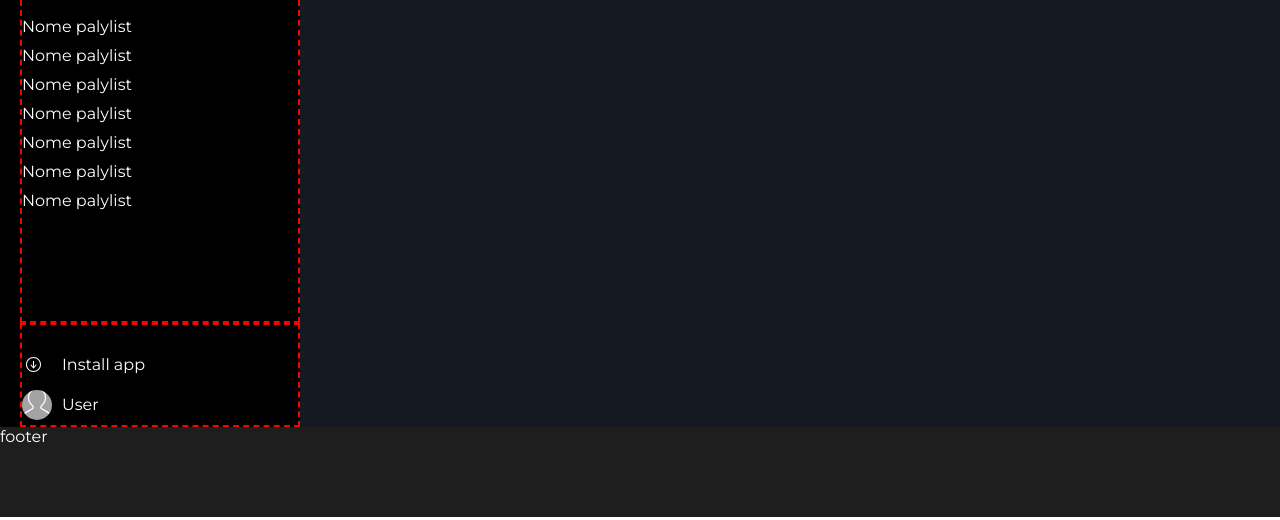
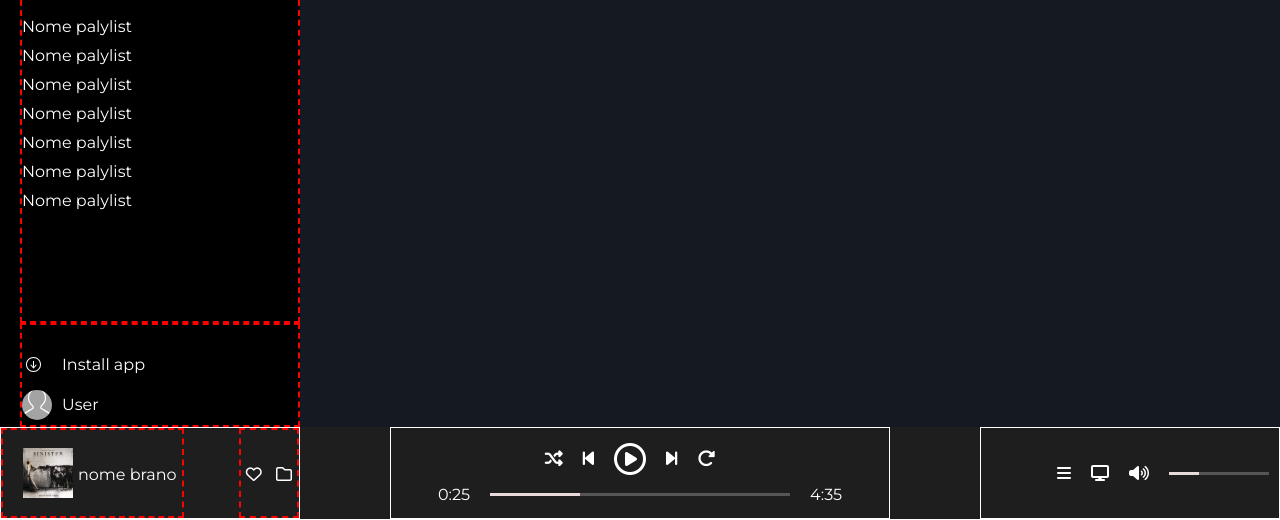
Before and after one commit to Adriatik-Berdufi/html-css-spotifyweb, a plain HTML site: page index.html in a window 1280 px wide. Shown: the part 283-803 px from the top of the page. Drawn offline with Linux system fonts and the light colour scheme.

Commit message:
feat : add footer

```diff
--- a/css/style.css
+++ b/css/style.css
@@ -240,8 +240,97 @@ main{
 
 
 
-/** FOOTER **/
+/***********************/
+/**      FOOTER       **/
+/***********************/
 .footer {
   min-height: var(--footer-height);
   background-color: var(--bcg-footer);
+  justify-content: space-between;
 }
+.footer > div {
+  min-height: var(--footer-height);
+  border: 1px solid white;
+}
+/***************/
+/***  Track  ***/
+/***************/
+.footer .track{
+  min-width: 300px;
+  justify-content: space-between;
+  align-items: center;
+}
+.footer .track > div {
+  height: var(--footer-height);
+  line-height: var(--footer-height);
+  border: 2px dashed red;
+}
+.footer .track i{
+  margin: 0 5px;
+}
+.footer .track img{
+  margin-top: auto;
+  margin-bottom: auto;
+  height: 50px;
+}
+.track-data{
+  padding-left: 20px;
+}
+.track-data > div {
+  margin-right: 5px;
+}
+
+/***************/
+/**progress-track**/
+/***************/
+.footer .progress-track{
+  min-width: 500px;
+  flex-direction: column;
+  align-items: center;
+  justify-content: center;
+}
+.play-icon{
+  align-items: center;
+  margin-bottom: 10px;
+}
+.progress-track i {
+  font-size: 18px;
+  margin-right: 20px;
+}
+.progress-track i.fa-circle-play{
+  font-size: 32px;
+}
+
+.progress-container{
+  align-items: center;
+}
+.progress-container > div {
+  margin: 0 10px;
+}
+.progress-bar{
+  min-width: 300px;
+  height: 3px;
+  background-color: rgb(86, 85, 85);
+}
+.progress-bar-progress{
+  width: 30%;
+  height: 3px;
+  background-color: rgb(232, 218, 218);
+}
+/***************/
+/***volume-track***/
+/***************/
+.footer .volume-track{
+  min-width: 300px;
+  justify-content: end;
+  align-items: center;
+}
+.footer .volume-track:last-child div{
+  margin-right: 10px;
+}
+.footer .volume-track > div{
+  margin-left: 10px;
+}
+.volume-track .progress-bar{
+  min-width: 100px;
+}
--- a/index.html
+++ b/index.html
@@ -97,8 +97,41 @@
           </section>
         </div>
       </main>
-      <footer class="footer">
-        <div class="">footer</div>
+      <footer class="footer flex">
+        <div class="track flex">
+          <div class="track-data flex">
+            <div class="flex"><img src="./img/sinister.jpeg" alt=""></div>
+            <div>nome brano</div>
+          </div>
+          <div>
+            <i class="fa-regular fa-heart"></i>
+            <i class="fa-regular fa-folder"></i>
+          </div>
+        </div>
+        <div class="progress-track flex">
+          <div class="play-icon flex">
+            <i class="fa-solid fa-shuffle"></i>
+            <i class="fa-solid fa-backward-step"></i>
+            <i class="fa-regular fa-circle-play"></i>
+            <i class="fa-solid fa-forward-step"></i>
+            <i class="fa-solid fa-rotate-right"></i>
+          </div>
+          <div class="progress-container flex">
+            <div>0:25</div>
+            <div class="progress-bar">
+              <div class="progress-bar-progress" ></div>
+            </div>
+            <div>4:35</div>
+          </div>
+        </div>
+        <div class="volume-track flex">
+          <div ><i class="fa-solid fa-bars"></i></div>
+          <div><i class="fa-solid fa-display"></i></div>
+          <div><i class="fa-solid fa-volume-high"></i></div>
+          <div class="progress-bar">
+            <div class="progress-bar-progress" ></div>
+          </div>
+        </div>
       </footer>
     </div>
   </body>
```
